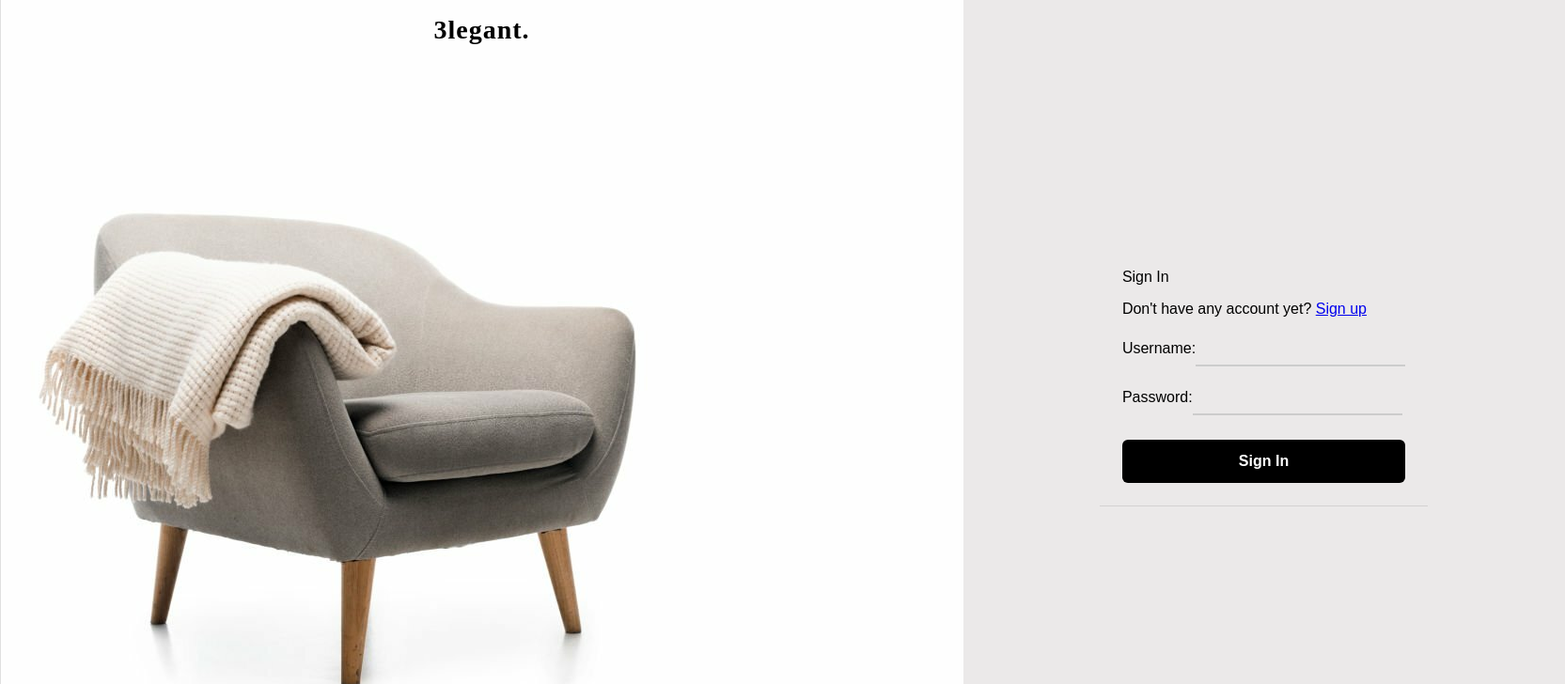
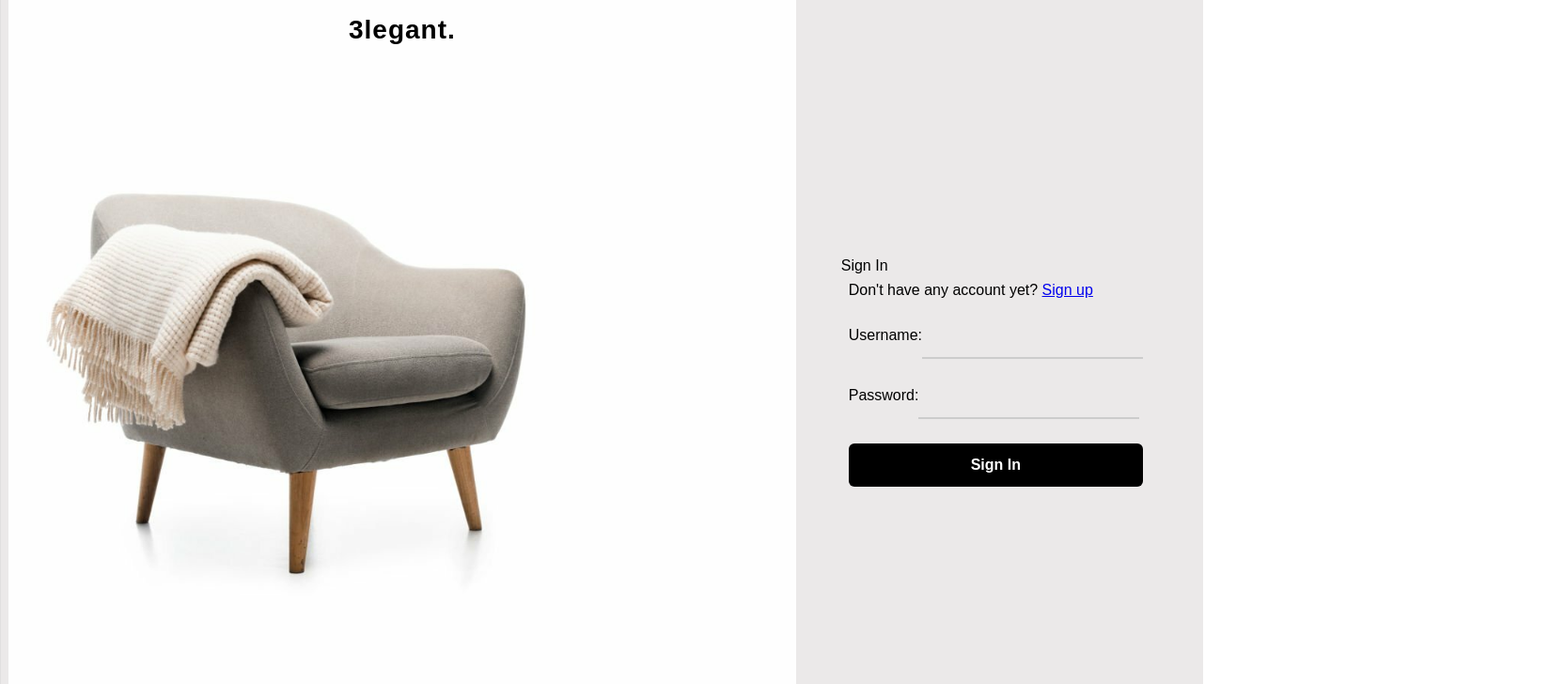
Before and after one commit to kieuphat159/ecommerce-client, a React (Vite) app: page /signin in a window 1280 px wide. Shown: the top 728 px of the page at 94% size, 1665 px wide, since content can reach past the window. Built offline with nearby package versions, Linux system fonts and the light colour scheme; no server answers.

Commit message:
update UI

```diff
--- a/src/pages/auth/sign-in/Page.css
+++ b/src/pages/auth/sign-in/Page.css
@@ -1,36 +1,34 @@
-.SignInPage {
-  width: 100vw;
-  height: 100vh;
+.sign-in-page {
   padding: 0;
   box-sizing: border-box;
   background-color: white;
-  display: flex;
   align-items: center;
   justify-content: center;
   border-left: 1px solid #e0e0e0;
+  height: 100%;
 }
 
-.body {
-  display: flex;
-  align-items: center;
-  width: 100vw;
-  height: 100vh;
+.sign-in-page div {
+  padding: 8px;
 }
 
-.FormContent {
-  flex: 1 1 50%;
-  min-width: 50%;
+.sign-in-page__body {
+  display: grid;
+  grid-template-columns: 1fr 1fr;
+  align-items: center;
+  background-color: rgb(235, 233, 233);
+}
+
+.sign-in-page__form-content {
   font-family: Arial, Helvetica, sans-serif;
   color: black;
   display: flex;
   align-items: center;
   justify-content: center;
-  height: 100%;
   background-color: rgb(235, 233, 233);
 }
 
-.FormContent form {
-  display: flex;
+.sign-in-page__form {
   position: relative;
   gap: 16px;
   background-color: rgb(235, 233, 233);
@@ -38,20 +36,20 @@
   box-shadow: 0 1px 0px rgba(0, 0, 0, 0.1);
 }
 
-.FormContent input {
-  padding: 8px;
+.sign-in-page input {
+  padding: 14px;
   border: none;
   border-bottom: 2px solid #ccc;
   font-size: 16px;
   background-color: rgb(235, 233, 233);
 }
 
-.FormContent input:focus {
+.sign-in-page__input:focus {
   outline: none;
   border-bottom-color: #000000;
 }
 
-.submitButton {
+.sign-in-page__submit-button {
   background-color: #000000;
   color: white;
   border: none;
@@ -62,20 +60,22 @@
   font-size: 16px;
 }
 
-.ImageSection {
-  flex: 1 1 50%;
-  display: flex;
-  flex-direction: column;
+.sign-in-page__image-section {
   align-items: center;
-  justify-content: flex-start;
   background-color: rgba(254, 254, 254, 255);
   padding-top: 32px;
+  height: 100%;
 }
 
-.Logo {
+.sign-in-page__image-section img {
+  height: 70%;
+}
+
+.sign-in-page__logo {
   font-size: 28px;
   font-weight: bold;
   margin-bottom: 32px;
   text-align: center;
   letter-spacing: 1px;
+  font-family: Arial, Helvetica, sans-serif;
 }
--- a/src/pages/auth/sign-in/Page.jsx
+++ b/src/pages/auth/sign-in/Page.jsx
@@ -3,13 +3,13 @@ import "./Page.css";
 
 function SignInPage() {
   return (
-    <div className="SignInPage">
-        <div className="body">
-            <div className="ImageSection">
-                <div className="Logo">3legant.</div>
+    <div className="sign-in-page">
+        <div className="sign-in-page__body">
+            <div className="sign-in-page__image-section">
+                <div className="sign-in-page__logo">3legant.</div>
                 <img src="./images/signup.jpg" alt="Sign In" />
             </div>
-            <div className="FormContent">
+            <div className="sign-in-page__form-content">
                 <SignInForm />
             </div>
         </div>
--- a/src/pages/auth/sign-up/Page.css
+++ b/src/pages/auth/sign-up/Page.css
@@ -1,54 +1,55 @@
-.SignUpPage {
-  width: 100vw;
-  height: 100vh;
+.sign-up-page {
   padding: 0;
   box-sizing: border-box;
-  background-color: #f5f5f5;
-  display: flex;
+  background-color: white;
   align-items: center;
   justify-content: center;
+  border-left: 1px solid #e0e0e0;
+  height: 100%;
 }
 
-.body {
-  display: flex;
-  align-items: center;
-  width: 100vw;
-  height: 100vh;
+.sign-up-page div {
+  padding: 8px;
 }
 
-.FormContent {
-  flex: 1 1 50%;
-  min-width: 320px;
+.sign-up-page__body {
+  display: grid;
+  grid-template-columns: 1fr 1fr;
+  align-items: center;
+  background-color: rgb(235, 233, 233);
+}
+
+.sign-up-page__form-content {
   font-family: Arial, Helvetica, sans-serif;
   color: black;
   display: flex;
   align-items: center;
   justify-content: center;
-  height: 100%;
+  background-color: rgb(235, 233, 233);
 }
 
-.FormContent form {
-  display: flex;
-  flex-direction: column;
+.sign-up-page__form {
+  position: relative;
   gap: 16px;
-  background-color: white;
+  background-color: rgb(235, 233, 233);
   padding: 24px;
-  box-shadow: 0 1px 4px rgba(0, 0, 0, 0.1);
+  box-shadow: 0 1px 0px rgba(0, 0, 0, 0.1);
 }
 
-.FormContent input {
-  padding: 8px;
+.sign-up-page input {
+  padding: 14px;
   border: none;
   border-bottom: 2px solid #ccc;
   font-size: 16px;
+  background-color: rgb(235, 233, 233);
 }
 
-.FormContent input:focus {
+.sign-up-page__input:focus {
   outline: none;
   border-bottom-color: #000000;
 }
 
-.submitButton {
+.sign-up-page__submit-button {
   background-color: #000000;
   color: white;
   border: none;
@@ -59,21 +60,22 @@
   font-size: 16px;
 }
 
-.ImageSection {
-  flex: 1 1 50%;
-  display: flex;
-  flex-direction: column;
+.sign-up-page__image-section {
   align-items: center;
-  justify-content: flex-start;
-  background-color: #f5f7fa;
+  background-color: rgba(254, 254, 254, 255);
+  padding-top: 32px;
   height: 100%;
-  padding-top: 32px;
 }
 
-.Logo {
+.sign-up-page__image-section img {
+  height: 70%;
+}
+
+.sign-up-page__logo {
   font-size: 28px;
   font-weight: bold;
   margin-bottom: 32px;
   text-align: center;
   letter-spacing: 1px;
+  font-family: Arial, Helvetica, sans-serif;
 }
--- a/src/pages/auth/sign-up/Page.jsx
+++ b/src/pages/auth/sign-up/Page.jsx
@@ -3,13 +3,13 @@ import "./Page.css";
 
 export default function SignUpPage() {
   return (
-    <div className="SignUpPage">
-      <div className="body">
-        <div className="ImageSection">
-          <div className="Logo">3legant.</div>
+    <div className="sign-up-page">
+      <div className="sign-up-page__body">
+        <div className="sign-up-page__image-section">
+          <div className="sign-up-page__logo">3legant.</div>
           <img src="./images/signup.jpg" alt="Sign Up" />
         </div>
-        <div className="FormContent">
+        <div className="sign-up-page__form-content">
           <SignUpForm />
         </div>
       </div>
```
Also changed, not shown: 1 other file (tests, documents, lock files or other folders).
